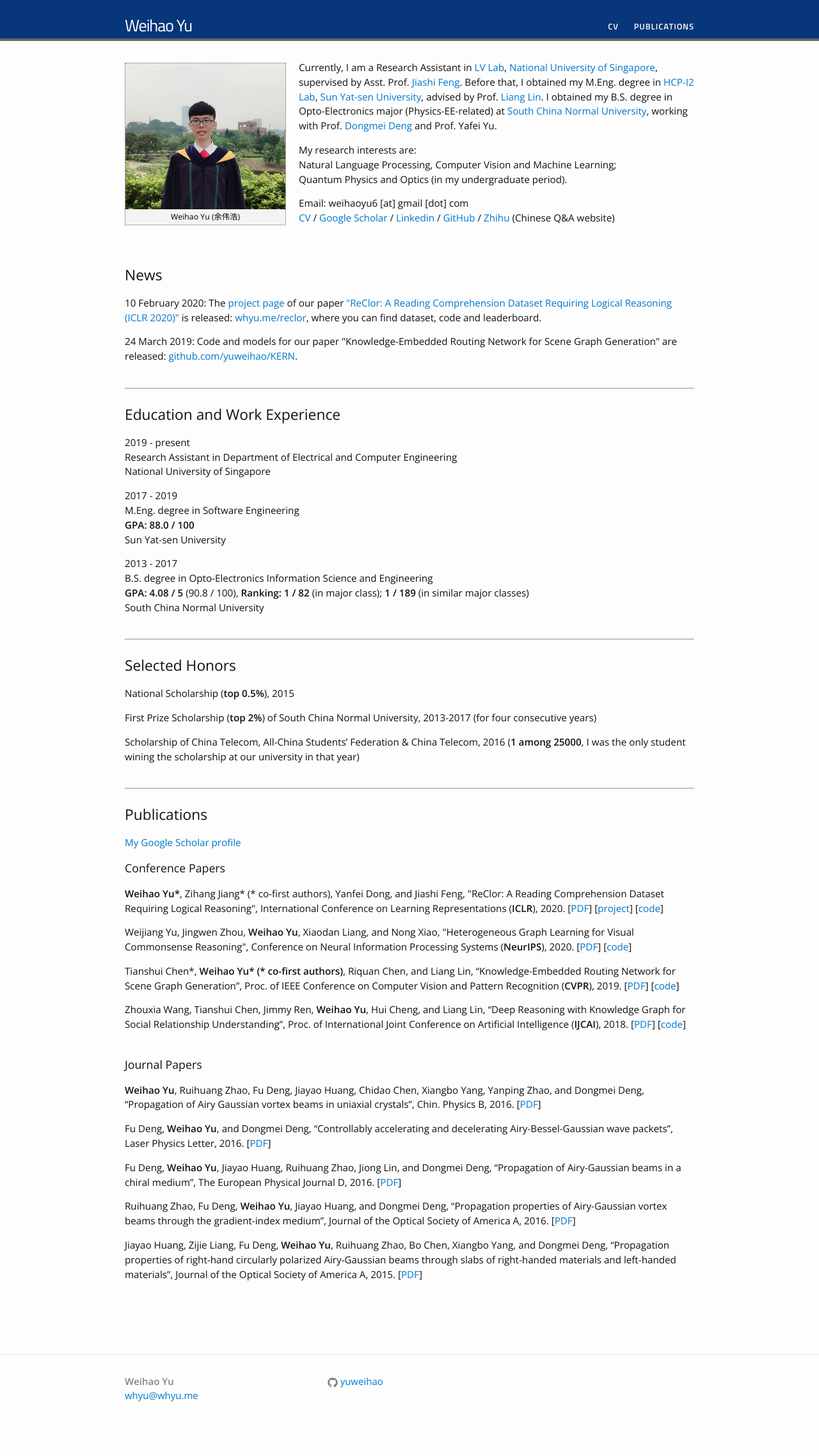
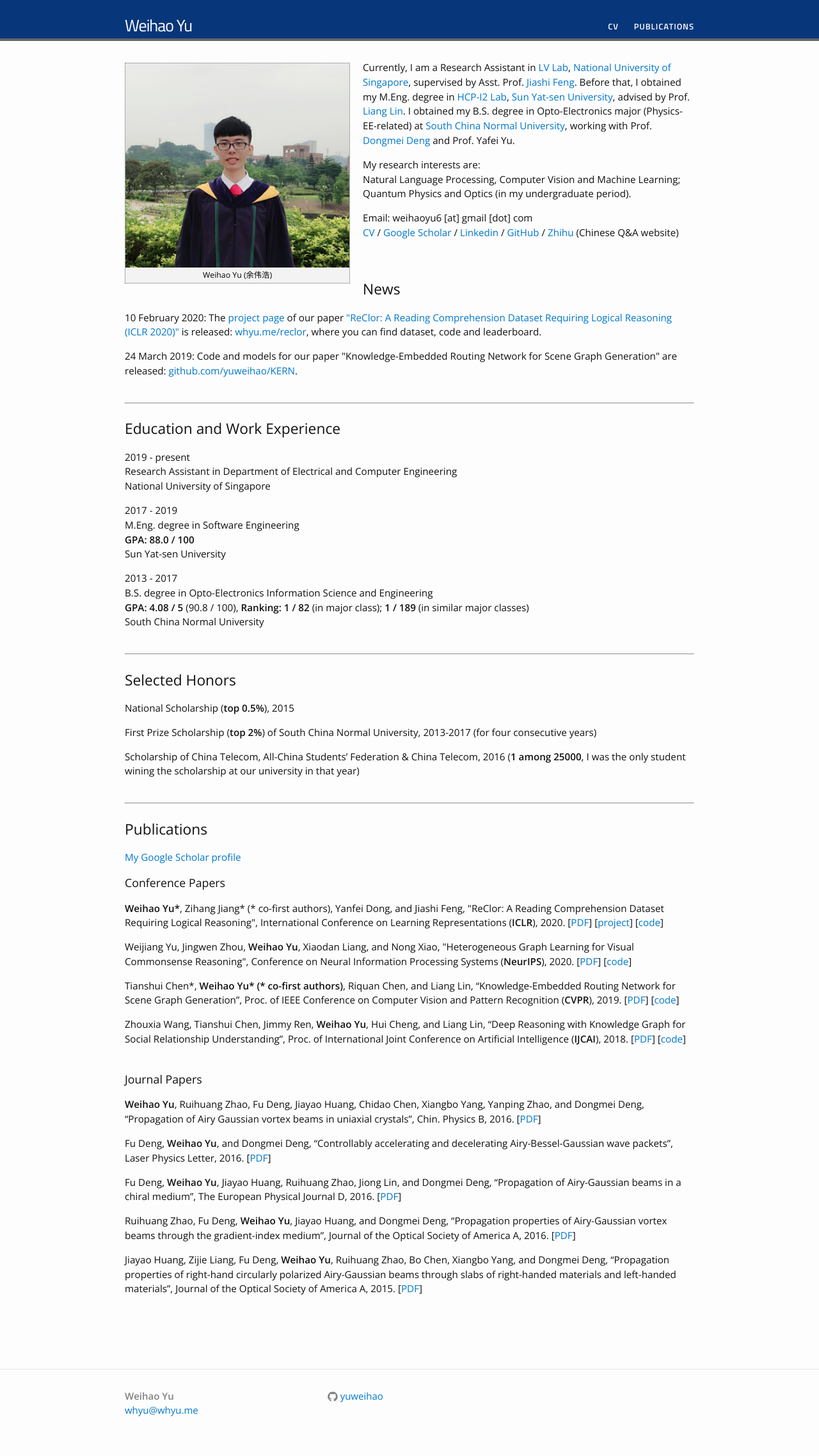
Before and after one commit to yuweihao/yuweihao.github.io, a Jekyll site: the page built from index.html, in a window 1280 px wide. Shown: the whole page at 64% size. Built offline with Jekyll 4.4.1, drawn with Linux system fonts in a browser that asks for light colours; before the commit the page ends 2252 px from its top, so only the background shows below that.

Commit message:
Update index.html

```diff
--- a/index.html
+++ b/index.html
@@ -8,7 +8,7 @@ layout: default
 
 <!-- <h1>Welcome</h1> -->
 <!-- {% include image.html url="/images/me3.jpg" caption="Weihao Yu (余伟浩)" width=250 align="left" %}	 -->
-<dl id="" class="wp-caption alignleft" style="max-width: 250px">
+<dl id="" class="wp-caption alignleft" style="max-width: 350px">
 
 <dt><img class="" src="/images/me3.jpg" alt="Weihao Yu (余伟浩)" /></dt>
 
```
